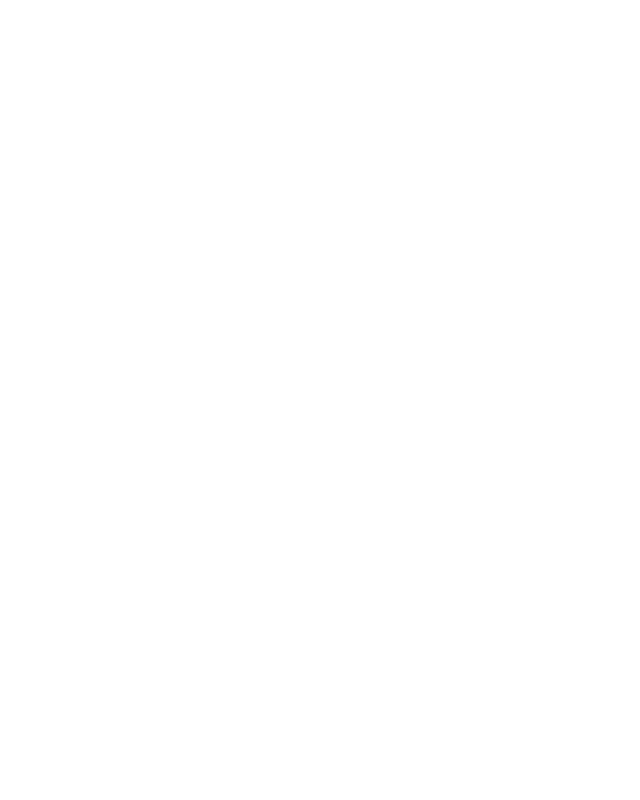
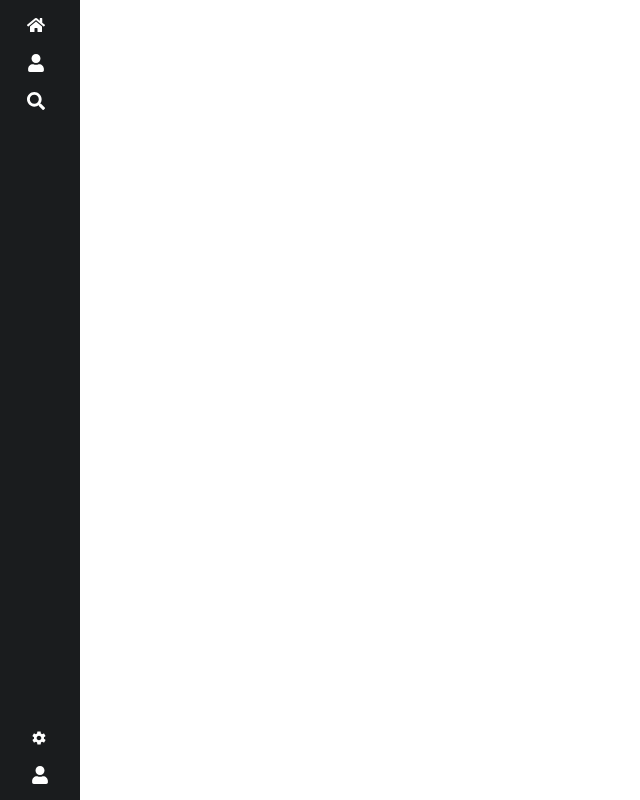
Before and after one commit to Raitis128/ProfilePage, a React (Vite) app: page / in a window 1280 px wide. Shown: the whole page, without its empty margins (0-640 px from the left). Built offline with nearby package versions, Linux system fonts and the light colour scheme.

Commit message:
Implement Sidebar component

```diff
--- a/src/App.tsx
+++ b/src/App.tsx
@@ -1,5 +1,13 @@
+import Profile from "./components/Profile";
+import Sidebar from "./components/Sidebar";
+
 const App = () => {
-  return <div></div>;
+  return (
+    <div>
+      <Sidebar />
+      <Profile />
+    </div>
+  );
 };
 
 export default App;
--- /dev/null
+++ b/src/components/Profile.tsx
@@ -0,0 +1,5 @@
+const Profile = () => {
+  return <div>Profile</div>;
+};
+
+export default Profile;
--- /dev/null
+++ b/src/components/Sidebar.tsx
@@ -0,0 +1,37 @@
+import { FaHome, FaSearch, FaUser } from "react-icons/fa";
+import { IoMdSettings } from "react-icons/io";
+
+const Sidebar = () => {
+  return (
+    <aside className="sidebar fixed top-0 left-0 h-screen w-20 bg-[#1A1C1E] text-white">
+      <ul className="p-4 flex flex-col justify-between items-center h-full">
+        <div className="top">
+          <li className="mb-2">
+            <div className="flex items-center">
+              <FaHome className="mr-2 mb-3" size={18} />
+            </div>
+          </li>
+          <li className="mb-2">
+            <div className="flex items-center">
+              <FaUser className="mr-2 mb-3" size={18} />
+            </div>
+          </li>
+          <li className="mb-2">
+            <div className="flex items-center">
+              <FaSearch className="mr-2 mb-3" size={18} />
+            </div>
+          </li>
+        </div>
+
+        <div className="bottom">
+          <li>
+            <IoMdSettings />
+            <FaUser className="mt-5" size={18} />
+          </li>
+        </div>
+      </ul>
+    </aside>
+  );
+};
+
+export default Sidebar;
```
